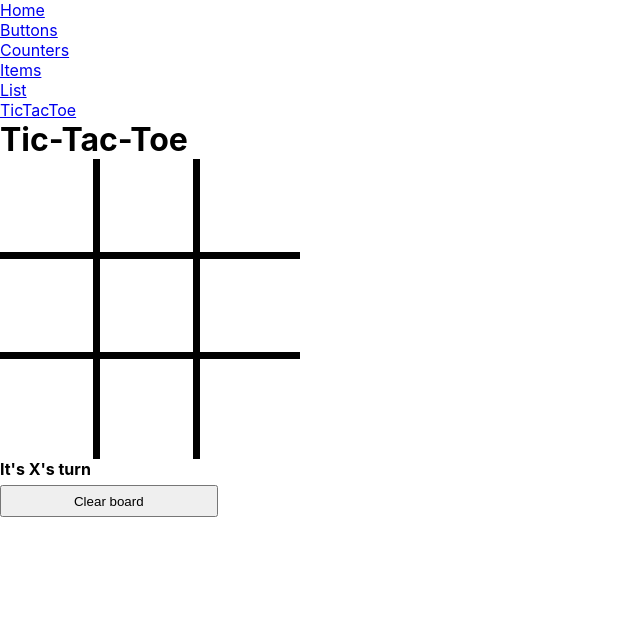
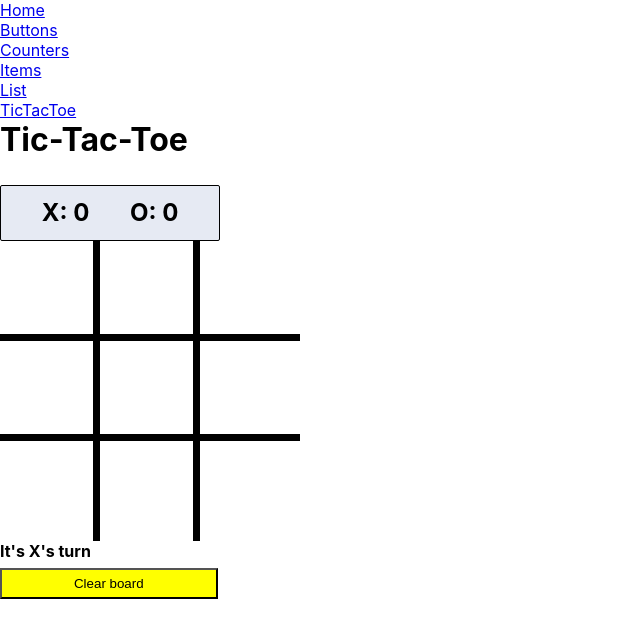
Before and after one commit to tjmlehtinen/kodarit_react_spring_2023, a React (Create React App) app: page /tictactoe in a window 1280 px wide. Shown: the top 638 px of the page, without its empty margins (0-640 px from the left). Built offline with nearby package versions, Linux system fonts and the light colour scheme.

Commit message:
toimimaton scoreboard

```diff
--- /dev/null
+++ b/src/tictactoe/ScoreBoard.jsx
@@ -0,0 +1,10 @@
+import React from "react";
+
+export const ScoreBoard = () => {
+    return (
+        <div class="scoreboard">
+            <span>X: 0</span>
+            <span>O: 0</span>
+        </div>
+    );
+}
--- a/src/tictactoe/TicTacToe.jsx
+++ b/src/tictactoe/TicTacToe.jsx
@@ -2,6 +2,7 @@ import React from "react";
 import { useState, useEffect } from "react";
 
 import { Board } from "./Board";
+import { ScoreBoard } from "./ScoreBoard";
 
 import "./TicTacToe.css";
 
@@ -10,7 +11,8 @@ const initialBoard = ["", "", "", "", "", "", "", "", ""];
 export const TicTacToe = () => {
     const [gameState, setGameState] = useState(initialBoard);
     const [isXTurn, setIsXTurn] = useState(true);
-    const [status, setStatus] = useState("iuyouy");
+    const [status, setStatus] = useState("");
+    const [scores, setScores] = useState({xScore: 0, oScore: 0});
 
     useEffect(() => {
         const winner = checkWinner();
@@ -38,6 +40,11 @@ export const TicTacToe = () => {
         setIsXTurn(!isXTurn);
     }
 
+    const clearBoard = () => {
+        setGameState(initialBoard);
+        setIsXTurn(true);
+    }
+
     function checkWinner() {
         const lines = [
             [0, 1, 2],
@@ -61,6 +68,7 @@ export const TicTacToe = () => {
     return (
         <div className="game">
             <h1>Tic-Tac-Toe</h1>
+            <ScoreBoard />
             <Board
                 gameState={gameState}
                 onSquareClick={onSquareClick}
@@ -69,10 +77,8 @@ export const TicTacToe = () => {
             <>
                 <span>{status}</span>
                 <button
-                    onClick={() => {
-                        setGameState(initialBoard);
-                        setIsXTurn(true);
-                    }}
+                    style={{background: "yellow"}}
+                    onClick={clearBoard}
                 >
                     Clear board
                 </button>
@@ -81,10 +87,8 @@ export const TicTacToe = () => {
             <>
                 <span style={{color: "green"}}>{status}</span>
                 <button
-                    onClick={() => {
-                        setGameState(initialBoard);
-                        setIsXTurn(true);
-                    }}
+                    style={{background: "lightgreen"}}
+                    onClick={clearBoard}
                 >
                     Clear board
                 </button>
```
